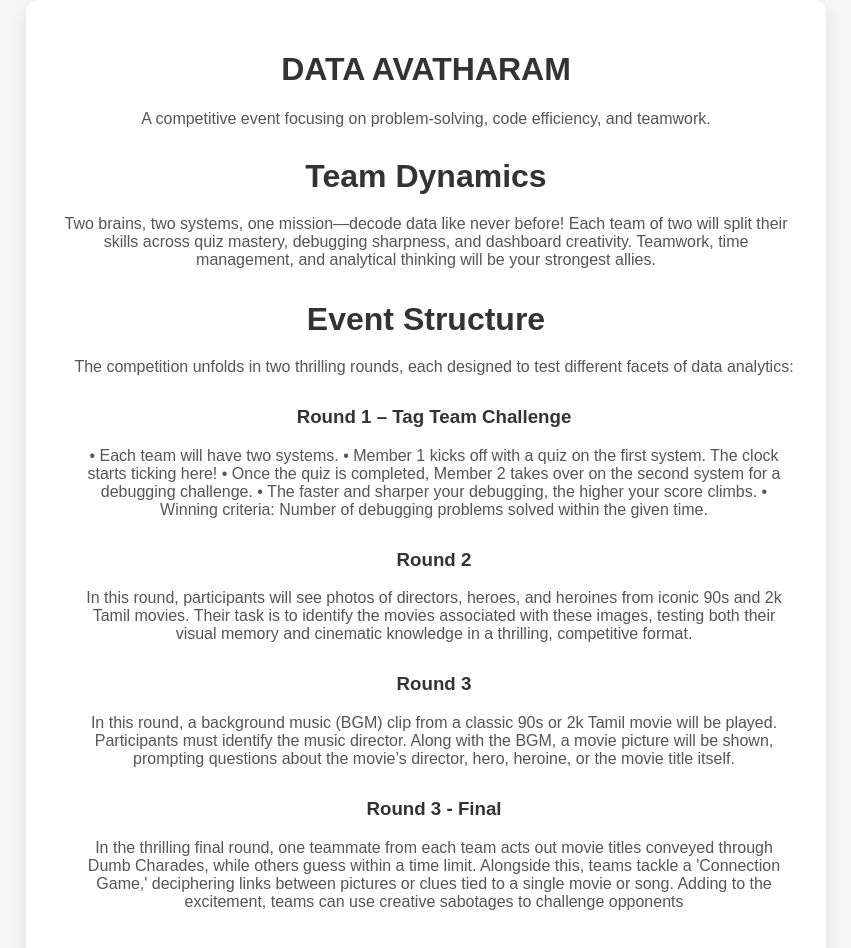
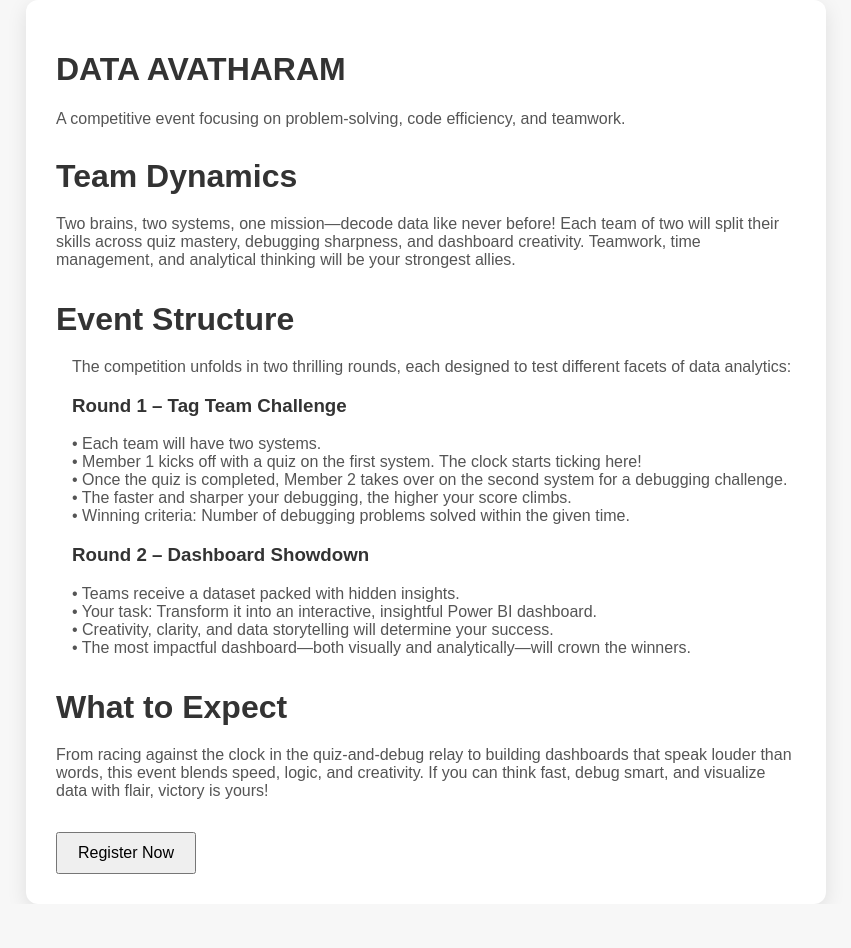
Before and after one commit to Sforsuraj/futura25, a React (Vite) app: page /event/1 in a window 1280 px wide. Shown: the top 948 px of the page, without its empty margins (214-1065 px from the left). After the commit the page ends 904 px from the top, so only its background shows below. Built offline with nearby package versions, Linux system fonts and the light colour scheme.

Commit message:
update event

```diff
--- a/src/App.css
+++ b/src/App.css
@@ -345,7 +345,6 @@ body {
   padding: 30px;
   border-radius: 12px;
   box-shadow: 0 6px 20px rgba(0,0,0,0.1);
-  text-align: center;
 }
 
 .event-detail h2 {
--- a/src/data/events.ts
+++ b/src/data/events.ts
@@ -5,9 +5,9 @@ export interface Event {
 }
 
 export const technicalEvents: Event[] = [
-  { id: "1", title: "Cinelytics", desc: "Data analytics" },
+  { id: "1", title: "DATA AVATHARAM", desc: "Data Analytics" },
   { id: "2", title: "power point padam", desc: "Ppt" },
-  { id: "3", title: "coder dhinam", desc: "Coding" },
+  { id: "3", title: "Coder Dhinam", desc: "Coding" },
   { id: "4", title: "Jolly oh Gymkhana", desc: "Game" },
 ];
 
--- a/src/data/eventsdescription.ts
+++ b/src/data/eventsdescription.ts
@@ -2,35 +2,39 @@ export const allEvents = [
   {
     id: "3",
     title: "CODER DHINAM: A Day of Logic, Teamwork, and Clean Code",
-    desc: "A competitive event focusing on problem-solving, code efficiency, and teamwork.",
+    desc: "",
     sections: [
       {
         heading: "Team Dynamics",
-        content: "Work in pairs and bring your combined skills...",
+        content: "Work in pairs and bring your combined skills to the table. Coder Dhinam is designed to test how well you think, code, and collaborate. It’s not just about writing programs—it’s about solving problems thoughtfully and efficiently as a team.",
       },
       {
         heading: "Event Structure",
         subsections: [
           {
+            subheading: "",
+            content: "The competition is divided into two rounds, each focusing on different aspects of coding:",
+          },
+          {
             subheading: "Round 1 – Online Quiz",
-            content: "This round will be held on platforms like HackerRank...",
+            content: "TThis round will be held on platforms like HackerRank. Participants will answer multiple-choice questions, including predicting outputs for given programs and tackling conceptual challenges. Accuracy and quick thinking are key to moving forward.",
           },
           {
             subheading: "Round 2 – Problem-Solving Challenge",
-            content: "Each team will choose one of three sets of problems...",
+            content: "In the final round, each team will choose one of three sets of problems, varying in difficulty from easy to hard. Solutions will be reviewed not only for correctness but also for efficiency. The team with the most effective and optimized code will emerge as the winner.",
           },
         ],
       },
       {
         heading: "What to Expect",
-        content: "Coder Dhinam combines the excitement of a challenge...",
+        content: "Coder Dhinam combines the excitement of a challenge with the clarity of a well-structured test. It’s an opportunity to showcase technical skills, logical thinking, and teamwork—all in one event.",
       },
     ],
   },
   // Add more events similarly...
   {
-  id: "2",
-    title: "CODER DHINAM: A Day of Logic, Teamwork, and Clean Code",
+  id: "5",
+    title: "Mystic Reels and Logic Wheels – Event Workflow",
     desc: "A competitive event focusing on problem-solving, code efficiency, and teamwork.",
     sections: [
       {
@@ -89,7 +93,7 @@ export const allEvents = [
             content: "In this round, a background music (BGM) clip from a classic 90s or 2k Tamil movie will be played. Participants must identify the music director. Along with the BGM, a movie picture will be shown, prompting questions about the movie’s director, hero, heroine, or the movie title itself.",
           },
           {
-            subheading: "Round 3 - Final",
+            subheading: "Round 4 - Final",
             content: "In the thrilling final round, one teammate from each team acts out movie titles conveyed through Dumb Charades, while others guess within a time limit. Alongside this, teams tackle a 'Connection Game,' deciphering links between pictures or clues tied to a single movie or song. Adding to the excitement, teams can use creative sabotages to challenge opponents",
           },
         ],
@@ -121,22 +125,14 @@ export const allEvents = [
             content: "•	Each team will have two systems.\n• Member 1 kicks off with a quiz on the first system. The clock starts ticking here!\n•	Once the quiz is completed, Member 2 takes over on the second system for a debugging challenge.\n•	The faster and sharper your debugging, the higher your score climbs.\n•	Winning criteria: Number of debugging problems solved within the given time.",
           },
           {
-            subheading: "Round 2",
-            content: "In this round, participants will see photos of directors, heroes, and heroines from iconic 90s and 2k Tamil movies. Their task is to identify the movies associated with these images, testing both their visual memory and cinematic knowledge in a thrilling, competitive format.",
-          },
-          {
-            subheading: "Round 3",
-            content: "In this round, a background music (BGM) clip from a classic 90s or 2k Tamil movie will be played. Participants must identify the music director. Along with the BGM, a movie picture will be shown, prompting questions about the movie’s director, hero, heroine, or the movie title itself.",
-          },
-          {
-            subheading: "Round 3 - Final",
-            content: "In the thrilling final round, one teammate from each team acts out movie titles conveyed through Dumb Charades, while others guess within a time limit. Alongside this, teams tackle a 'Connection Game,' deciphering links between pictures or clues tied to a single movie or song. Adding to the excitement, teams can use creative sabotages to challenge opponents",
+            subheading: "Round 2 – Dashboard Showdown",
+            content: "•	Teams receive a dataset packed with hidden insights.\n•	Your task: Transform it into an interactive, insightful Power BI dashboard.\n•	Creativity, clarity, and data storytelling will determine your success.\n•	The most impactful dashboard—both visually and analytically—will crown the winners.",
           },
         ],
       },
       {
-        heading: "Bonus Fun",
-        content: "Expect surprising musical cues, cinematic twists, and a joyous celebration of 90s–2k movies and melodies throughout the event.",
+        heading: "What to Expect",
+        content: "From racing against the clock in the quiz-and-debug relay to building dashboards that speak louder than words, this event blends speed, logic, and creativity. If you can think fast, debug smart, and visualize data with flair, victory is yours!",
       },
     ],
   },
--- a/src/pages/EventDetail.tsx
+++ b/src/pages/EventDetail.tsx
@@ -21,7 +21,9 @@ const EventDetail: React.FC = () => {
           {section.subsections && section.subsections.map((sub, subIdx) => (
             <div key={subIdx} style={{ marginTop: "1rem", paddingLeft: "1rem" }}>
               <h3>{sub.subheading}</h3>
-              <p>{sub.content}</p>
+              {sub.content && sub.content.split('\n').map((line, i) => (
+                <p key={i} style={{ margin: 0 }}>{line}</p>
+              ))}
             </div>
           ))}
         </div>
```
